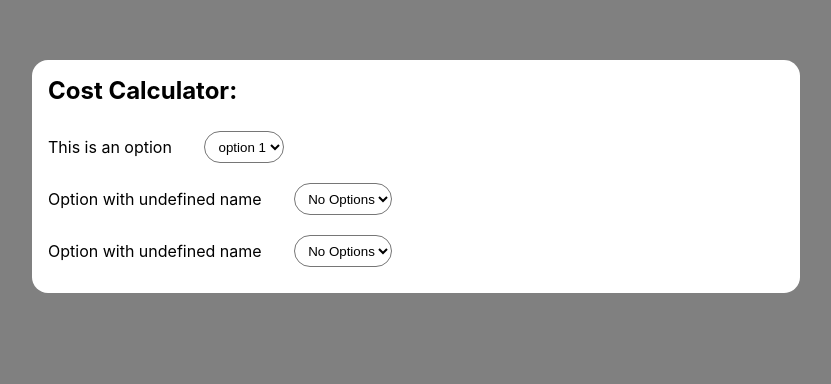
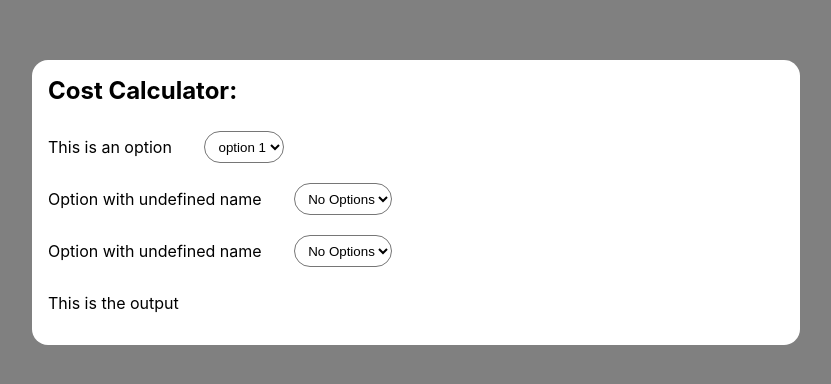
Before and after one commit to casperrr/cgcalculator, a React (Create React App) app: page / in a window 1280 px wide. Shown: the part 196-580 px from the top of the page, without its empty margins (224-1055 px from the left). Built offline with nearby package versions, Linux system fonts and the light colour scheme.

Commit message:
added output component (not functional)

```diff
--- a/src/components/Calculator.js
+++ b/src/components/Calculator.js
@@ -1,6 +1,7 @@
 import React from 'react';
 import './Calculator.css';
 import { Option } from './Option.js';
+import { Output } from './Output.js';
 
 const testOptions = [
     "option 1",
@@ -14,10 +15,16 @@ class Calculator extends React.Component {
             <div className='calculator_container'>
                 <h2 className='calculator_title'>Cost Calculator:</h2>
                 <div className='input_container'>
+                    {/*
+                    Place options in here with <Option /> tag.
+                    Use "note" for the display name of the option.
+                    use "options" to pass in an array of options.
+                    */}
                     <Option note="This is an option" options={testOptions}/>
                     <Option />
                     <Option />
                 </div>
+                <Output />
             </div>
         )
     }
--- a/src/components/Dropdown.js
+++ b/src/components/Dropdown.js
@@ -10,7 +10,6 @@ class Dropdown extends React.Component {
                     {this.props.children.map((option)=>
                         <option>{option}</option>
                     )}
-
                 </select>
             </>
         )
--- /dev/null
+++ b/src/components/Output.js
@@ -0,0 +1,14 @@
+import React from "react";
+
+
+class Output extends React.Component {
+    render(){
+        return(
+            <div className="output_container">
+                <p>This is the output</p>
+            </div>
+        )
+    }
+}
+
+export { Output };
```
